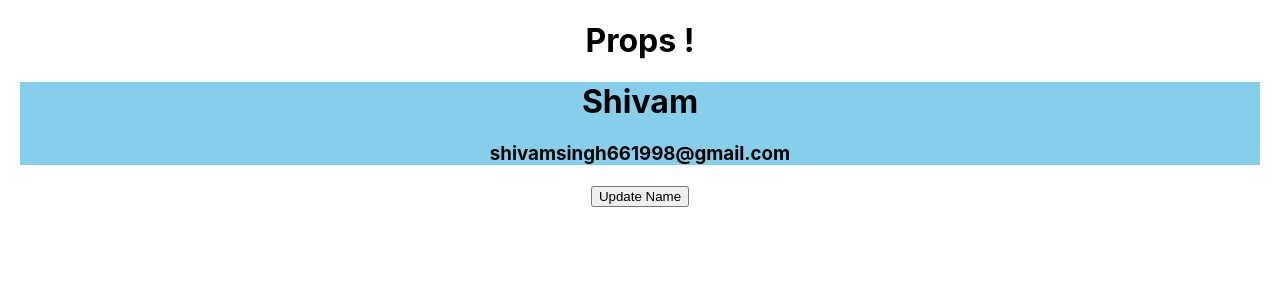
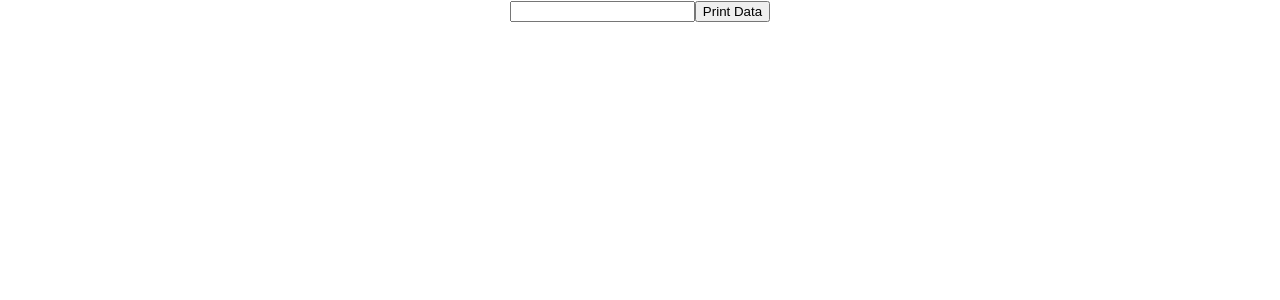
Before and after one commit to thisisshivamsingh/20-06-2022-Web-React, a React (Create React App) app: page / in a window 1280 px wide. Shown: the top 300 px of the page. Built offline with nearby package versions, Linux system fonts and the light colour scheme.

Commit message:
Get input box value

```diff
--- a/src/App.js
+++ b/src/App.js
@@ -1,30 +1,21 @@
 import logo from "./logo.svg";
 import "./App.css";
-import Student from "./Student";
-import React from "react";
+import React, { useState } from "react";
 
-class App extends React.Component {
-  constructor() {
-    super();
-    this.state = { name: "Shivam" };
+function App() {
+  const [data, setData] = useState(null);
+  const [print, setPrint] = useState(false);
+  function getValue(val) {
+    console.log(val.target.value);
+    setData(val.target.value);
+    setPrint(false);
   }
-  render() {
-    return (
-      <div className="App">
-        <h1>Props !</h1>
-        <Student
-          name={this.state.name}
-          email="shivamsingh661998@gmail.com"
-        ></Student>
-        <button
-          onClick={() => {
-            this.setState({ name: "Singh" });
-          }}
-        >
-          Update Name
-        </button>
-      </div>
-    );
-  }
+  return (
+    <div className="App">
+      {print ? <h1>{data}</h1> : null}
+      <input type="text" onChange={getValue} />
+      <button onClick={() => setPrint(true)}>Print Data</button>
+    </div>
+  );
 }
 export default App;
```
